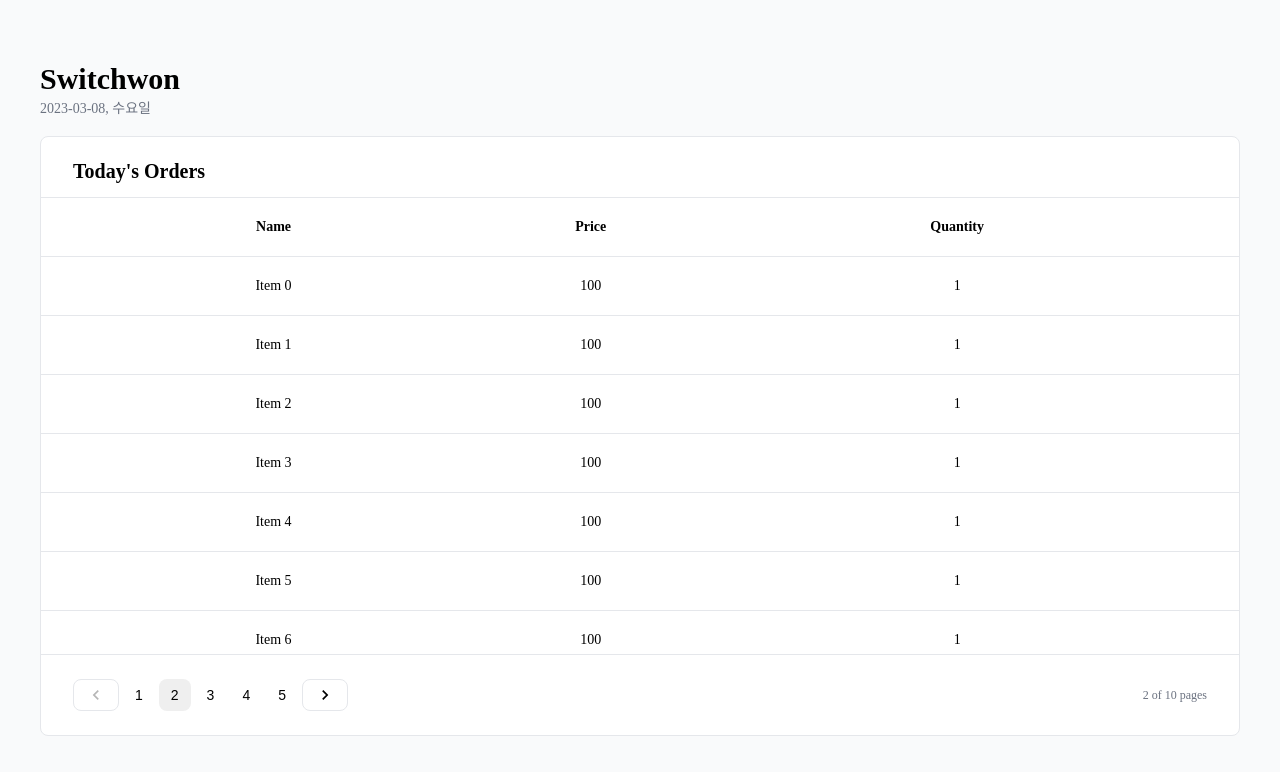
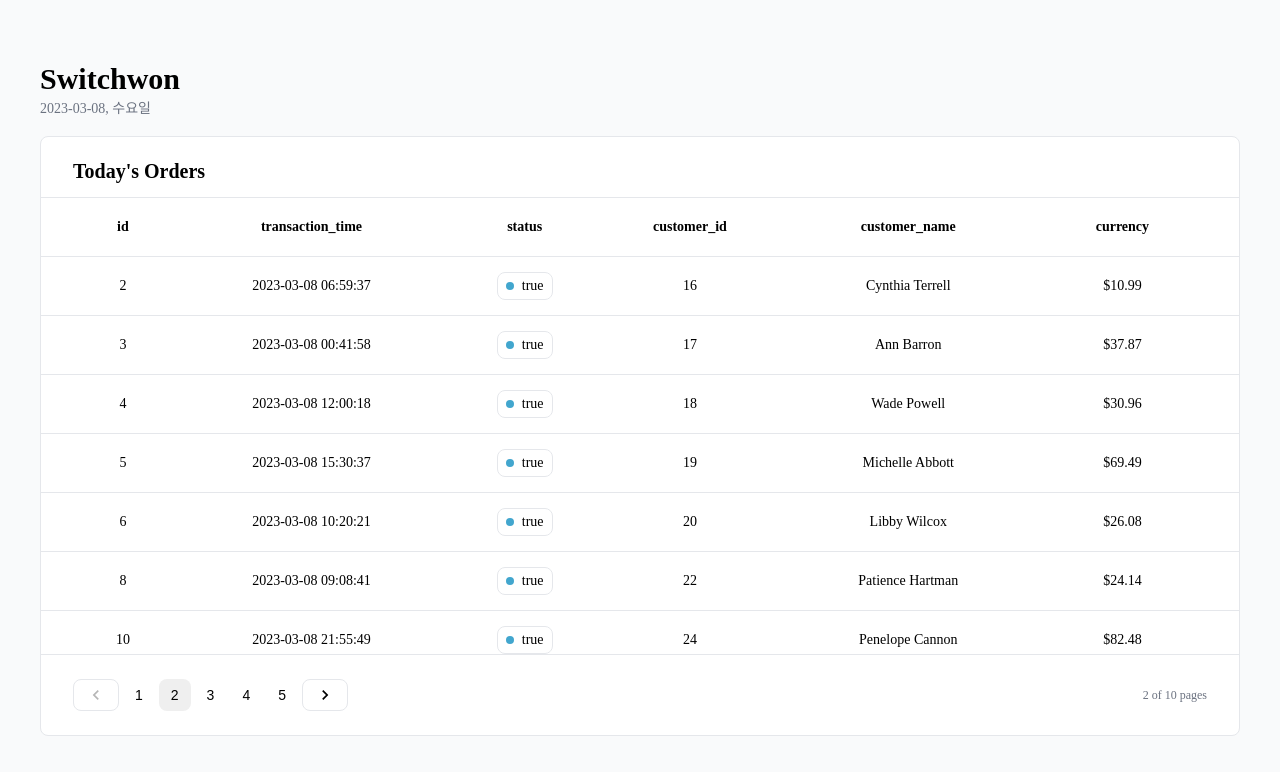
Before and after one commit to wanted-pre-onboarding-internship-1team/pre-onboarding-9th-4-1, a React (Create React App) app: page / in a window 1280 px wide. Shown: the top 772 px of the page. Built offline with nearby package versions, Linux system fonts and the light colour scheme.

Commit message:
[#1] feat: 주문 목록 표 구현

```diff
--- a/src/App.tsx
+++ b/src/App.tsx
@@ -1,6 +1,11 @@
+import Mainpage from './pages/Mainpage';
 import Router from './router/Router';
+import { QueryClient, QueryClientProvider } from '@tanstack/react-query';
+import { ReactQueryDevtools } from '@tanstack/react-query-devtools';
 import { createGlobalStyle } from 'styled-components';
 import reset from 'styled-reset';
+
+const queryClient = new QueryClient();
 
 const GlobalStyle = createGlobalStyle`
   ${reset}
@@ -16,10 +21,11 @@ const GlobalStyle = createGlobalStyle`
 
 function App() {
   return (
-    <>
+    <QueryClientProvider client={queryClient}>
       <GlobalStyle />
       <Router />
-    </>
+      <ReactQueryDevtools initialIsOpen={false} />
+    </QueryClientProvider>
   );
 }
 
--- a/src/component/AdminBody.tsx
+++ b/src/component/AdminBody.tsx
@@ -1,39 +1,71 @@
+import { getTodayDataApi } from '../api/dataApi';
 import { COMMON_COLOR } from './../constants/colors';
+import { TODAY } from './../constants/orders';
+import useAdminParams from './../hooks/useAdminParams';
 import Table from './common/Table';
+import Tag from './common/Tag';
+import { useQuery, useQueryClient } from '@tanstack/react-query';
+import { ColumnDef } from '@tanstack/react-table';
+import { useEffect, useMemo } from 'react';
 import styled from 'styled-components';
 
+type Item = {
+  name: string;
+  price: number;
+  quantity: number;
+};
+
 const AdminBody = () => {
-  const dummyColumns = [
-    {
-      header: 'Name',
-      accessorKey: 'name',
+  const { currentParams } = useAdminParams('page');
+  const queryClient = useQueryClient();
+
+  const MAX_PAGE = 10;
+  const currentPage = Number(currentParams);
+
+  const { isLoading, error, data } = useQuery(
+    ['data', currentPage],
+    () => {
+      console.log('fetching...👻');
+      return getTodayDataApi(currentPage, 50, TODAY);
     },
     {
-      header: 'Price',
-      accessorKey: 'price',
-    },
-    {
-      header: 'Quantity',
-      accessorKey: 'quantity',
-    },
-  ];
+      staleTime: 5000,
+      refetchInterval: 5000,
+    }
+  );
 
-  const dummyData = () => {
-    const items = [];
-    for (let i = 0; i < 10; i++) {
-      items.push({
-        id: i,
-        name: `Item ${i}`,
-        price: 100,
-        quantity: 1,
-      });
+  const columnsMemo = useMemo<ColumnDef<Item>[]>(() => {
+    if (!data) return [];
+
+    return Object.keys(data[0]).map(key => ({
+      header: key,
+      accessorKey: key,
+      cell: info => {
+        const value = info.getValue() as string | number;
+        return key === 'status' ? <Tag value={value} /> : value;
+      },
+    }));
+  }, [data]);
+
+  const dataMemo = useMemo(() => data, [data]);
+
+  useEffect(() => {
+    if (currentPage <= MAX_PAGE - 2) {
+      const nextPage = currentPage + 1;
+
+      queryClient.prefetchQuery(['data', nextPage], () =>
+        getTodayDataApi(nextPage, 50, TODAY)
+      );
     }
-    return items;
-  };
+  }, [currentPage, queryClient]);
+
+  if (isLoading) return <AdminBodyWrapper>로딩 중입니다⏳</AdminBodyWrapper>;
+
+  if (error) return <AdminBodyWrapper>오류가 발생했습니다🚨</AdminBodyWrapper>;
 
   return (
     <AdminBodyWrapper>
-      <Table data={dummyData()} columns={dummyColumns} />
+      <Table data={dataMemo} columns={columnsMemo} />
     </AdminBodyWrapper>
   );
 };
--- /dev/null
+++ b/src/component/common/Tag.tsx
@@ -0,0 +1,40 @@
+import { COMMON_COLOR } from './../../constants/colors';
+import styled from 'styled-components';
+
+type TagProps = {
+  value: string | number;
+};
+
+const Tag = ({ value }: TagProps) => {
+  const tagValue = value.toString();
+
+  return <TagWrapper tagValue={tagValue}>{tagValue}</TagWrapper>;
+};
+
+const TagWrapper = styled.span<{ tagValue: string }>`
+  display: inline-flex;
+  justify-content: center;
+  align-items: center;
+  gap: 8px;
+  height: 28px;
+  padding: 0 8px;
+  border: 1px solid ${COMMON_COLOR.border};
+  border-radius: 8px;
+  font-size: 1.4rem;
+  background-color: transparent;
+
+  ::before {
+    content: '';
+    display: block;
+    width: 8px;
+    height: 8px;
+    border-radius: 50%;
+    ${({ tagValue }) => {
+      return tagValue === 'true'
+        ? 'background-color: #42a6ce'
+        : 'background-color: #e2687c';
+    }};
+  }
+`;
+
+export default Tag;
--- /dev/null
+++ b/src/constants/orders.ts
@@ -0,0 +1 @@
+export const TODAY = '2023-03-08';
--- /dev/null
+++ b/src/hooks/useAdminParams.ts
@@ -0,0 +1,13 @@
+import { useSearchParams } from 'react-router-dom';
+
+const useAdminParams = (paramsName: string) => {
+  const [searchParams, setSearchParams] = useSearchParams();
+  const currentParams = searchParams.get(paramsName) || '0';
+
+  const setParams = (newValue: number) =>
+    setSearchParams({ [paramsName]: newValue + '' });
+
+  return { currentParams, setParams };
+};
+
+export default useAdminParams;
```
Also changed, not shown: src/types/data.types.ts (added, +8 -0 lines).
